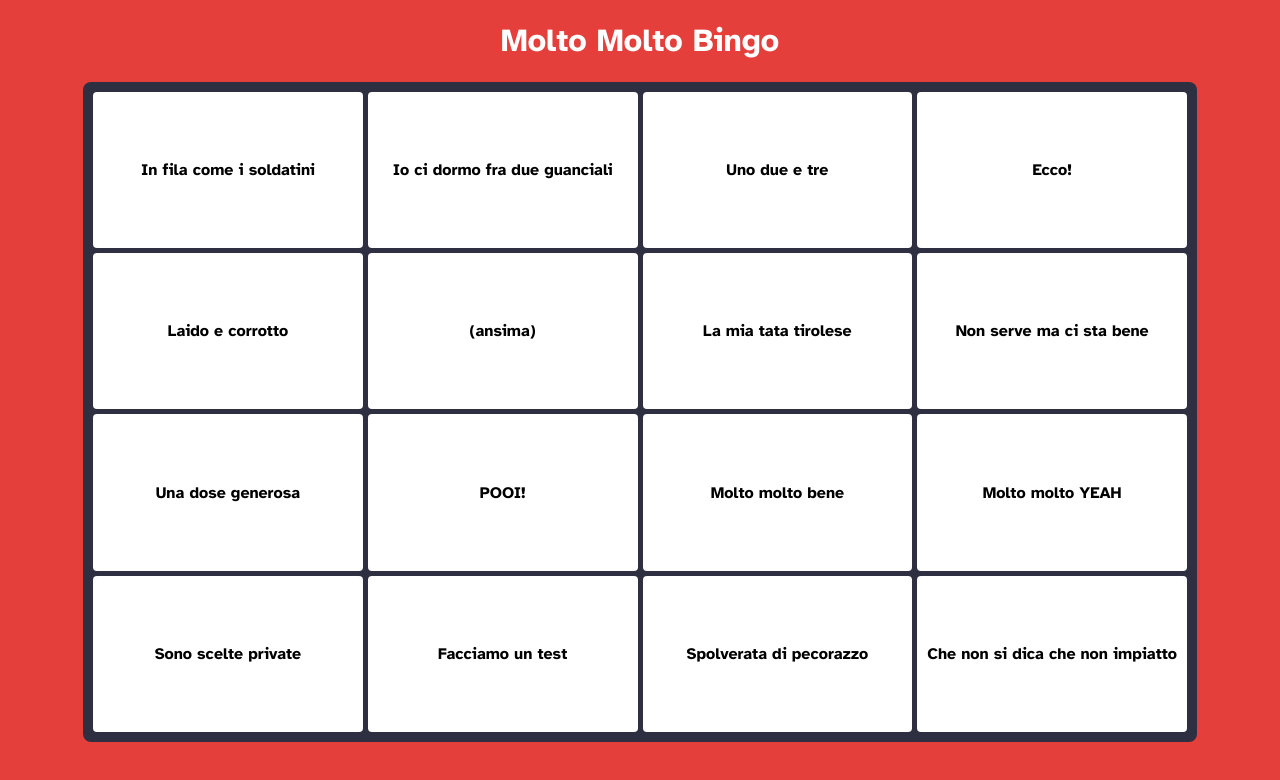
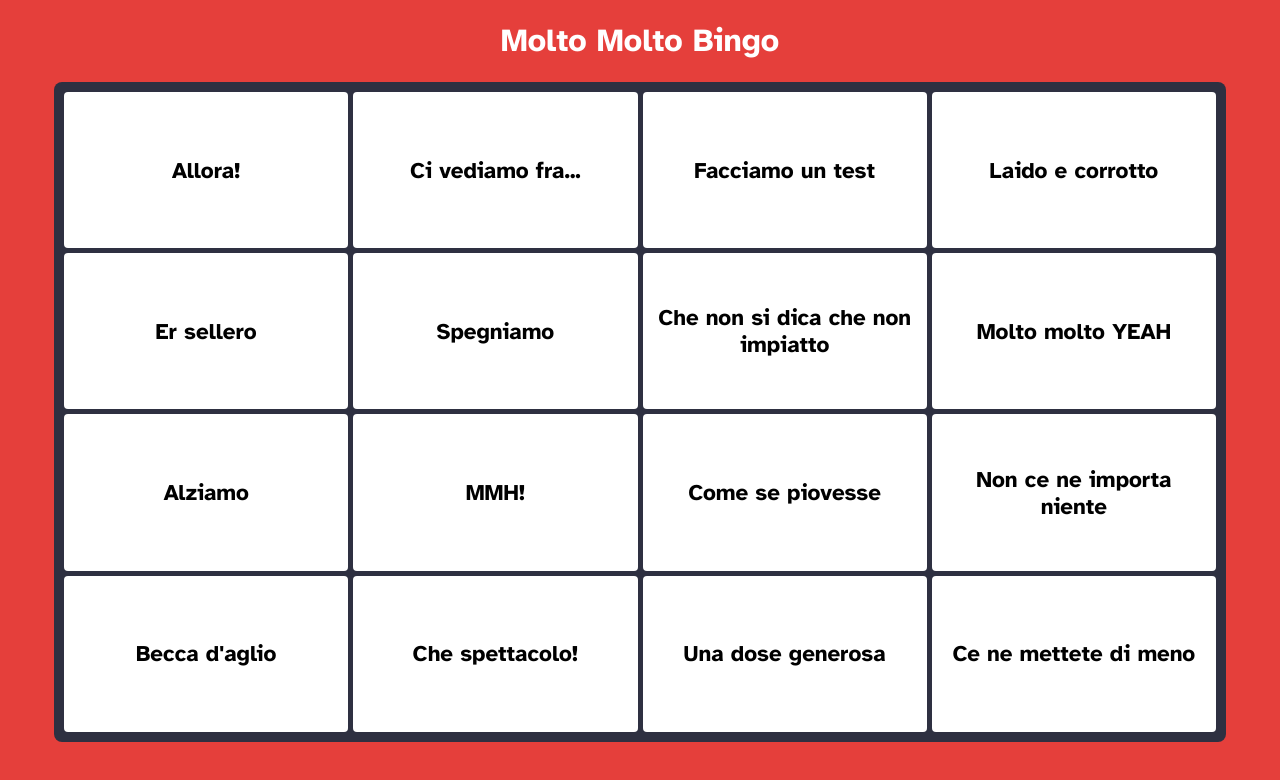
Before and after one commit to asmeikal/bingone, a React (Create React App) app: page / in a window 1280 px wide. Shown: the top 780 px of the page. Built offline with nearby package versions, Linux system fonts and the light colour scheme.

Commit message:
update words and stuff

```diff
--- a/src/Board.tsx
+++ b/src/Board.tsx
@@ -5,10 +5,10 @@ import { Row } from "./Row";
 
 export function Board() {
   return (
-    <div className={styles.board}>
+    <main className={styles.board}>
       {rows.map((row, idx) => (
         <Row row={row} key={`row-${idx}`} />
       ))}
-    </div>
+    </main>
   );
 }
--- a/src/Row.tsx
+++ b/src/Row.tsx
@@ -8,10 +8,10 @@ interface RowProps {
 
 export function Row({ row }: RowProps) {
   return (
-    <div className={styles.row}>
+    <section role="application" className={styles.row}>
       {row.map((el) => (
         <Slot value={el} key={el} />
       ))}
-    </div>
+    </section>
   );
 }
--- a/src/Slot.module.css
+++ b/src/Slot.module.css
@@ -6,6 +6,10 @@
     justify-content: center;
     padding: 5px 10px;
     border-radius: 4px;
+    font-family: 'Atkinson Hyperlegible', sans-serif;
+    border: none;
+    color: black;
+    font-size: 1.4rem;
 }
 
 .slot p {
@@ -18,6 +22,9 @@
 
 .slot:hover {
     cursor: pointer;
+}
+
+.slot:focus {
 }
 
 /*.slot:hover, .slot:focus {*/
--- a/src/Slot.tsx
+++ b/src/Slot.tsx
@@ -17,8 +17,8 @@ export const Slot = ({ value }: { value: string }) => {
     : undefined;
 
   return (
-    <div className={classnames(styles.slot, className)} onClick={onClick}>
+    <button className={classnames(styles.slot, className)} onClick={onClick}>
       <p>{value}</p>
-    </div>
+    </button>
   );
 };
--- a/src/pieces.ts
+++ b/src/pieces.ts
@@ -1,28 +1,61 @@
 export const pieces = [
-  "Ci vediamo fra... (gesticola)",
+  "(ansima)",
+  "(gesticola)",
+  "ALÉ!",
+  "Abbassiamo",
+  "Accendiamo",
+  "Aggeggio",
+  "Al limite del micidiale",
+  "Allora!",
+  "Alziamo",
+  "Becca d'aglio",
+  "Burro",
+  "Carinamente",
+  "Ce ne mettete di meno",
+  "Che non si dica che non impiatto",
+  "Che spettacolo!",
+  "Chi sono, Giotto?",
+  "Ci prendiamo...",
+  "Ci siamo EH",
+  "Ci vediamo fra...",
+  "Come se grandinasse",
+  "Come se piovesse",
+  "Direi che ci siamo",
+  "Ecco!",
+  "Er sellero",
+  "Facciamo un test",
+  "Grasso su grasso",
+  "Guanciale",
+  "In fila come i soldatini",
+  "In questa maniera",
+  "Io ci dormo fra due guanciali",
+  "LLLÀ!",
+  "La mia tata tirolese",
+  "Laido e corrotto",
+  "Lardo",
+  "Loschissimo intruglio",
+  "MMH!",
+  "Molto molto YEAH",
+  "Molto molto bene",
+  "Molto molto buono",
+  "Noce di cocco",
+  "Non ce ne importa niente",
+  "Non serve ma ci sta bene",
+  "Olio",
+  "POOI!",
+  "Parmigiano reggiano 30 mesi",
+  "Pecorazzo",
+  "Sale SCRUPOLOSAMENTE grosso",
+  "Salvia",
+  "Se non vi piace non ce lo mettete",
+  "Sfracagnare",
+  "Smucinata",
+  "Sono scelte private",
+  "Spegniamo",
+  "Spolverata",
+  "Strepitosa",
+  "Suadentemente",
   "Un nonnulla",
   "Una dose generosa",
-  "In fila come i soldatini",
-  "Sono scelte private",
-  "La mia tata tirolese",
-  "Facciamo un test",
-  "Che non si dica che non impiatto",
-  "Io ci dormo fra due guanciali",
-  "Molto molto bene",
-  "Laido e corrotto",
   "Uno due e tre",
-  "Molto carinamente",
-  "Una smucinata propiziatoria",
-  "LLLÀ!",
-  "Ecco!",
-  "POOI!",
-  "Non serve ma ci sta bene",
-  "Se non vi piace non ce lo mettete",
-  "Molto molto YEAH",
-  "Chi sono, Giotto?",
-  "Grasso su grasso",
-  "Er sellero",
-  "(ansima)",
-  "Al limite del micidiale",
-  "Spolverata di pecorazzo",
 ];
```
